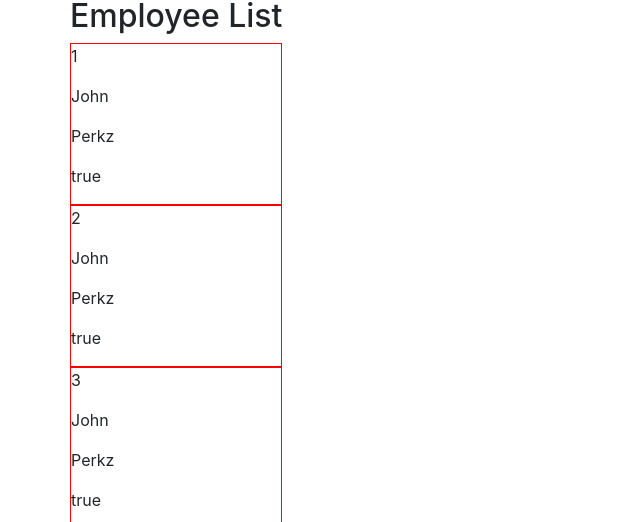
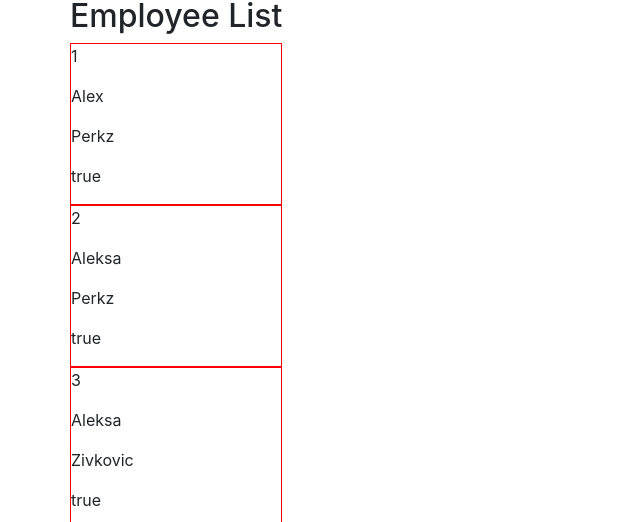
Before and after one commit to KaticaKaja/employees-register, an Angular app: page / in a window 1280 px wide. Shown: the part 121-643 px from the top of the page, without its empty margins (0-640 px from the left). Built offline with nearby package versions, Linux system fonts and the light colour scheme.

Commit message:
pipe filter

```diff
--- a/src/app/app.module.ts
+++ b/src/app/app.module.ts
@@ -8,6 +8,7 @@ import { FooterComponent } from './components/shared/footer/footer.component';
 import { SearchComponent } from './components/search/search.component';
 import { EmplListComponent } from './components/empl-list/empl-list.component';
 import { FormsModule } from '@angular/forms';
+import { FilterPipe } from './pipes/filter.pipe';
 
 @NgModule({
   declarations: [
@@ -15,7 +16,8 @@ import { FormsModule } from '@angular/forms';
     HeaderComponent,
     FooterComponent,
     SearchComponent,
-    EmplListComponent
+    EmplListComponent,
+    FilterPipe
   ],
   imports: [
     BrowserModule,
--- a/src/app/components/empl-list/empl-list.component.html
+++ b/src/app/components/empl-list/empl-list.component.html
@@ -3,7 +3,7 @@
 <h1>{{ employee}}</h1>
 
 <div class="">
-    <div *ngFor="let item of employeeList"  [ngClass]="{'red-border-class': item.onVac}">
+    <div *ngFor="let item of employeeList|filter:employee:prop"  [ngClass]="{'red-border-class': item.onVac}" >
         <p>{{item.id}}</p>
         <p>{{item.name}}</p>
         <p>{{item.lastName}}</p>
--- a/src/app/components/empl-list/empl-list.component.ts
+++ b/src/app/components/empl-list/empl-list.component.ts
@@ -8,8 +8,10 @@ import { EmplServiceService } from 'src/app/services/empl-service.service';
 })
 export class EmplListComponent implements OnInit {
   employee: string;
-
-  constructor(private interactionService : EmplServiceService) { }
+  prop:string = "fullName";
+  constructor(private interactionService : EmplServiceService) {
+    console.log(this.employeeList);
+  }
 
   ngOnInit(): void {
     this.interactionService.inputValue$.subscribe(emp=>this.employee = emp);
@@ -18,24 +20,27 @@ export class EmplListComponent implements OnInit {
   employeeList = [
     {
        id: 1,
-       name: "John",
+       name: "Alex",
        lastName: "Perkz",
+       fullName: "Alex Perkz",
        picture: "",
        salary: "",
        onVac : true,
     },
     {
       id: 2,
-      name: "John",
+      name: "Aleksa",
       lastName: "Perkz",
+      fullName: "Aleksa Perkz",
       picture: "",
       salary: "",
       onVac : true,
    },
    {
       id: 3,
-      name: "John",
-      lastName: "Perkz",
+      name: "Aleksa",
+      lastName: "Zivkovic",
+      fullName: "Aleksa Zivkovic",
       picture: "",
       salary: "",
       onVac : true,
@@ -44,6 +49,7 @@ export class EmplListComponent implements OnInit {
       id: 4,
       name: "John",
       lastName: "Perkz",
+      fullName: "John Perkz",
       picture: "",
       salary: "",
       onVac : true,
@@ -52,6 +58,7 @@ export class EmplListComponent implements OnInit {
       id: 5,
       name: "John",
       lastName: "Perkz",
+      fullName: "John Perkz",
       picture: "",
       salary: "",
       onVac : true,
--- /dev/null
+++ b/src/app/pipes/filter.pipe.ts
@@ -0,0 +1,23 @@
+import { Pipe, PipeTransform } from '@angular/core';
+
+@Pipe({
+  name: 'filter'
+})
+export class FilterPipe implements PipeTransform {
+
+  transform(value: any[], filterString:string, propName:string): any[] {
+    const resultArray = [];
+
+    if(value === undefined || value.length === 0 || filterString === '' || filterString === undefined || propName === ''){ // proveriti kasnije - cleancode
+      return value;
+    }
+    const regExPattern = new RegExp("^.*"+filterString.toLowerCase()+".*$");
+    for(const item of value){
+      if(item[propName].toLowerCase().match(regExPattern)){
+        resultArray.push(item);
+      }
+    }
+    return resultArray;
+  }
+
+}
```
Also changed, not shown: 1 other file (tests, documents, lock files or other folders).
